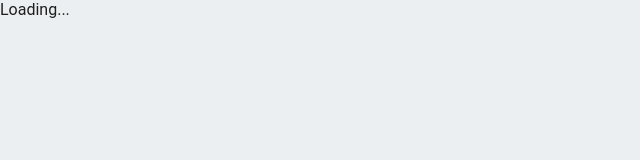
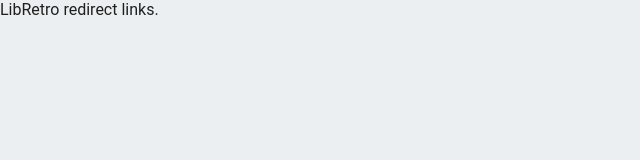
Before and after one commit to libretro/rarch-links, a website: page public/index.html in a window 1280 px wide. Shown: the whole page, without its empty margins (0-640 px from the left). Drawn offline with Linux system fonts and the light colour scheme; some packages are replaced by stand-ins of ours.

Commit message:
Update index.html

```diff
--- a/public/index.html
+++ b/public/index.html
@@ -3,7 +3,7 @@
   <head>
     <meta charset="utf-8">
     <meta name="viewport" content="width=device-width, initial-scale=1">
-    <title>Welcome to Firebase Hosting</title>
+    <title>LibRetro redirect links</title>
 
     <!-- update the version number as needed -->
     <script defer src="/__/firebase/9.0.0/firebase-app.js"></script>
@@ -39,6 +39,6 @@
     </style>
   </head>
   <body>
-    Loading...
+    LibRetro redirect links.
   </body>
 </html>
```
